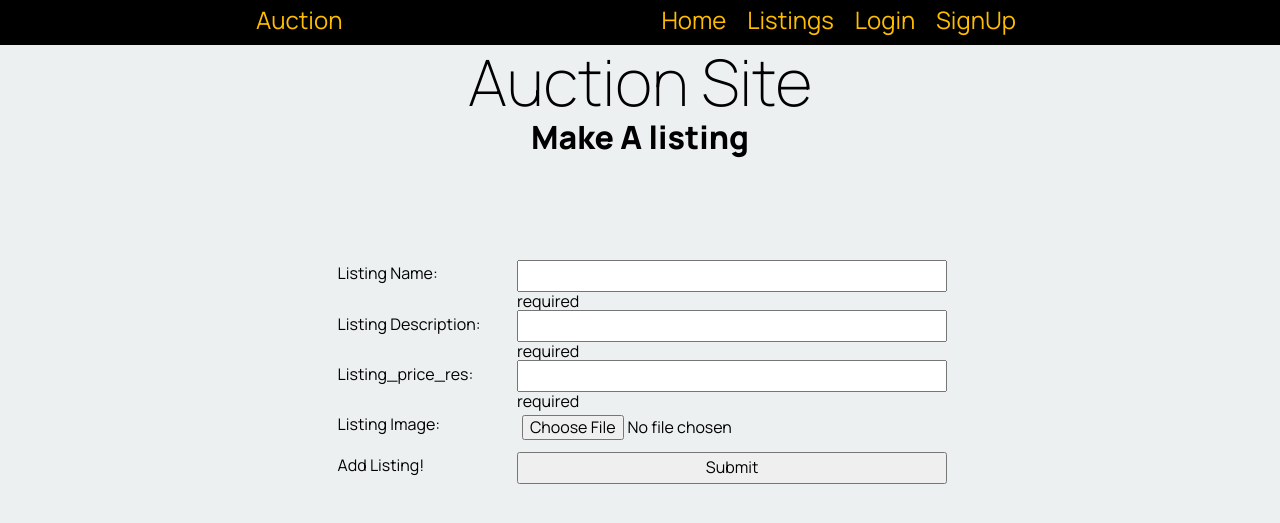
After one commit to MaruyamTaro/13DTSDatabaseAssessment-, a Flask app: page /MakeListing in a window 1280 px wide. The commit adds this page. Shown: the top 523 px of the page. Run offline with Flask 3, Linux system fonts and the light colour scheme.

Commit message:
Push. finished bidding system

```diff
--- a/app.py
+++ b/app.py
@@ -54,10 +54,45 @@ def render_homepage():
     :return: call to the render template function home.html and passes in the logged in status.
     """
     return render_template('home.html', logged_in=is_logged_in())
+@app.route('/MakeListing', methods=['POST', 'GET'])
+def render_Makelisting():
+    """
+    sign up gets the input from the user and puts it into the database people with the insert
+    :return:
+    database with new user info
+    """
+    if request.method == 'POST':
+
+        try:
+            ListingName = request.form.get('Listing_name')
+            ListingInfo = request.form.get('Listing_info')
+            listingPriceRes = request.form.get('List_price_res')
+
+            con = connect_database(DATABASE)
+            query_insert = ("INSERT INTO People (First_name, Last_name, Email, password) "
+                            "VALUES (?, ?, ?, ?,")
+            query_test = "SELECT * FROM People"
+            cur = con.cursor()
+            cur.execute(query_insert, (fname, lname, email))
+            cur.execute(query_test)
+            test_store = cur.fetchall()
+            print(test_store)
+            con.commit()
+
+            return redirect("/listing")
+
+        except Exception as e:
+            print(f"Signup error: {str(e)}")
+            return redirect("/MakeListing?error=Makelisting+failed")
+
+    # If it's a GET request, render the signup form
+    return render_template("MakeListing.html", logged_in=is_logged_in())
 
 
 @app.route('/listings/<int:listing_id>', methods=['POST', 'GET'])
 def listing_details(listing_id):
+    listing = listing_id
+
     """
     when the user clicks on a listing in the listings page, it sends the user to a page specifically to the product
      where they can bid
@@ -66,26 +101,56 @@ def listing_details(listing_id):
     displays only the specific product.
     """
     con = connect_database(DATABASE)
+    cur = con.cursor()
+
+    # Get the maximum bid price for this listing
+    cur.execute("SELECT MAX(price) FROM bidhistory WHERE fk_Listing_id = ?", (listing_id,))
+    max_result = cur.fetchone()[0]
+
+    # If there are no bids yet max_result will be None
+    if max_result is None:
+        maxbid = 0
+    else:
+        maxbid = int(max_result)
+
+
+    # if Max is None:
+    #     maxbid = 0
+    # else:
+    #     maxbid = int(cur.fetchone()[0])
+
+    #get the result as an integer
+
+    #maxbid = int(cur.fetchone()[0])
+
+    #TEST
+
     query = "SELECT Listing_name, Listing_text, Listing_id, Image, Listing_price_res FROM Listings WHERE listing_id = ?"
     cur = con.cursor()
     cur.execute(query, (listing_id,))
     results = cur.fetchall()
+
     query2 = "SELECT price, time, fk_user_id FROM Bidhistory WHERE fk_listing_id = ? ORDER BY time DESC"
     cur = con.cursor()
     cur.execute(query2, (listing_id,))
     results2 = cur.fetchall()
+
     print(results2)
     print(results)
     if results is None:
         return "listing not found"
     if request.method == 'POST':
         #fname = request.form.get('user_F_name')
-        Bid:int = int(request.form.get('UserBid'))
-        if Bid <= 3:
+        userbid = request.form.get('UserBid')
+        if userbid is None or userbid.strip() == '':
+            return render_template('listingpage.html', lisiting=results, listings=results, Info=results2,logged_in=is_logged_in())
+        else:
+            Bid:int = int(userbid)
+        if Bid <= maxbid:
             #adds the listing id so i can reload the same product page when the user fails to add a bid higher than the current bid
             listing = listing_id
 
-            return render_template('listingpage.html', lisiting = listing, listings=results, History=results2, logged_in=is_logged_in())
+            return render_template('listingpage.html', lisiting = results, listings=results, Info=results2, logged_in=is_logged_in())
         user_id = session['user_id']
         query_insert = ("INSERT INTO Bidhistory (price, time ,fk_Listing_id,fk_user_id) VALUES (?, datetime('now', 'localtime'),?,?)")
 
@@ -100,8 +165,8 @@ def listing_details(listing_id):
 
 
 
-        return redirect('/listings/<int:listing_id>')
-    return render_template('Listingpage.html', listings=results, Info=results2, logged_in=is_logged_in())
+        return render_template('listingpage.html', lisiting = results, listings=results, Info=results2, logged_in=is_logged_in())
+    return render_template('listingpage.html', listings=results, Info=results2, logged_in=is_logged_in())
 
 
 @app.route('/listings')
--- a/static/smile.css
+++ b/static/smile.css
@@ -180,6 +180,7 @@ a, a:visited {
 .form-element {
     width: 70%;
     float: left;
+
 }
 
 .button-group {
--- /dev/null
+++ b/templates/MakeListing.html
@@ -0,0 +1,35 @@
+{% extends "base.html" %}
+
+{% block pageheading %}Make A listing{% endblock %}
+
+{% block main %}
+    <!---#post to add info to the dB. need enctype for file upload--->
+    <form class = "myform" method="post" enctype="multipart/form-data">
+        <div class = "form-group">
+            <div class = "form-label">Listing Name: </div>
+            <div class = "form-element"> <input type = "text" name = "Listing_name"> required </div>
+        </div>
+
+        <div class = "form-group">
+            <div class = "form-label">Listing Description: </div>
+            <div class = "form-element"> <input type = "text" name = "Listing_info"> required </div>
+        </div>
+
+        <div class = "form-group">
+            <div class = "form-label">Listing_price_res: </div>
+            <div class = "form-element"> <input type = "number" name = "List_price_res"> required </div>
+        </div>
+
+        <div class="form-group">
+            <div class="form-label">Listing Image: </div>
+            <div class="form-element"> <input type="file" name="listing_image" accept="image/*"> </div>
+        </div>
+
+        <div class = "form-group">
+            <div class = "form-label">Add Listing!</div>
+            <div class = "form-element"> <input type = "submit" name = "Submit"> </div>
+        </div>
+
+    </form>
+
+{% endblock %}
--- a/templates/base.html
+++ b/templates/base.html
@@ -17,9 +17,11 @@
         <div class="navbar-links">
             <a href="/">Home</a>
             <a href="/listings">Listings</a>
+
             {% if logged_in == True %}
                 <a href="/logout">Logout</a>
                 <a href="/profile">Profile</a>
+                <a href ="/MakeListing">Make A Listing</a>
 
             {% else %}
                 <a href="/login">Login</a>
```
Also changed, not shown: templates/Listingpage.html (+7 -3 lines), 1 other file.
